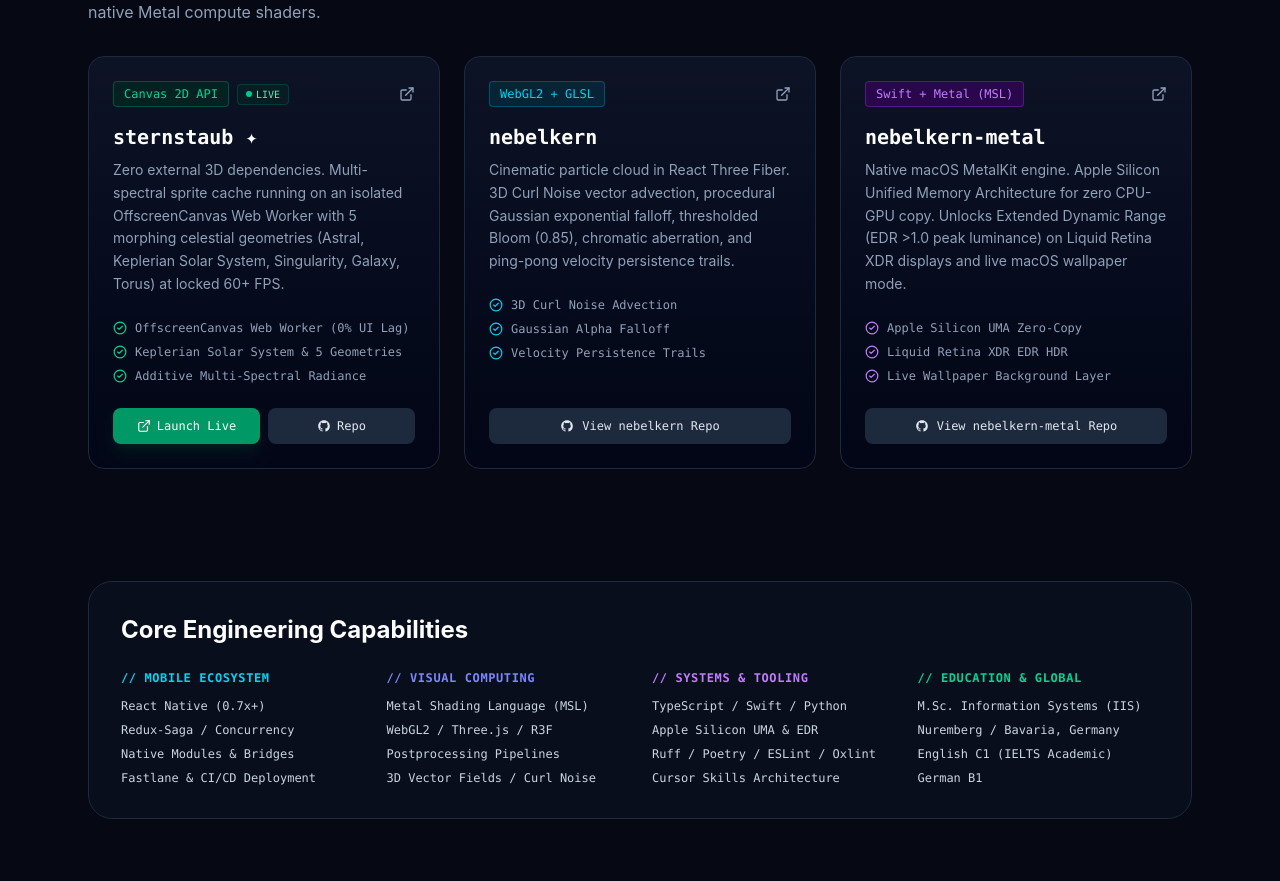
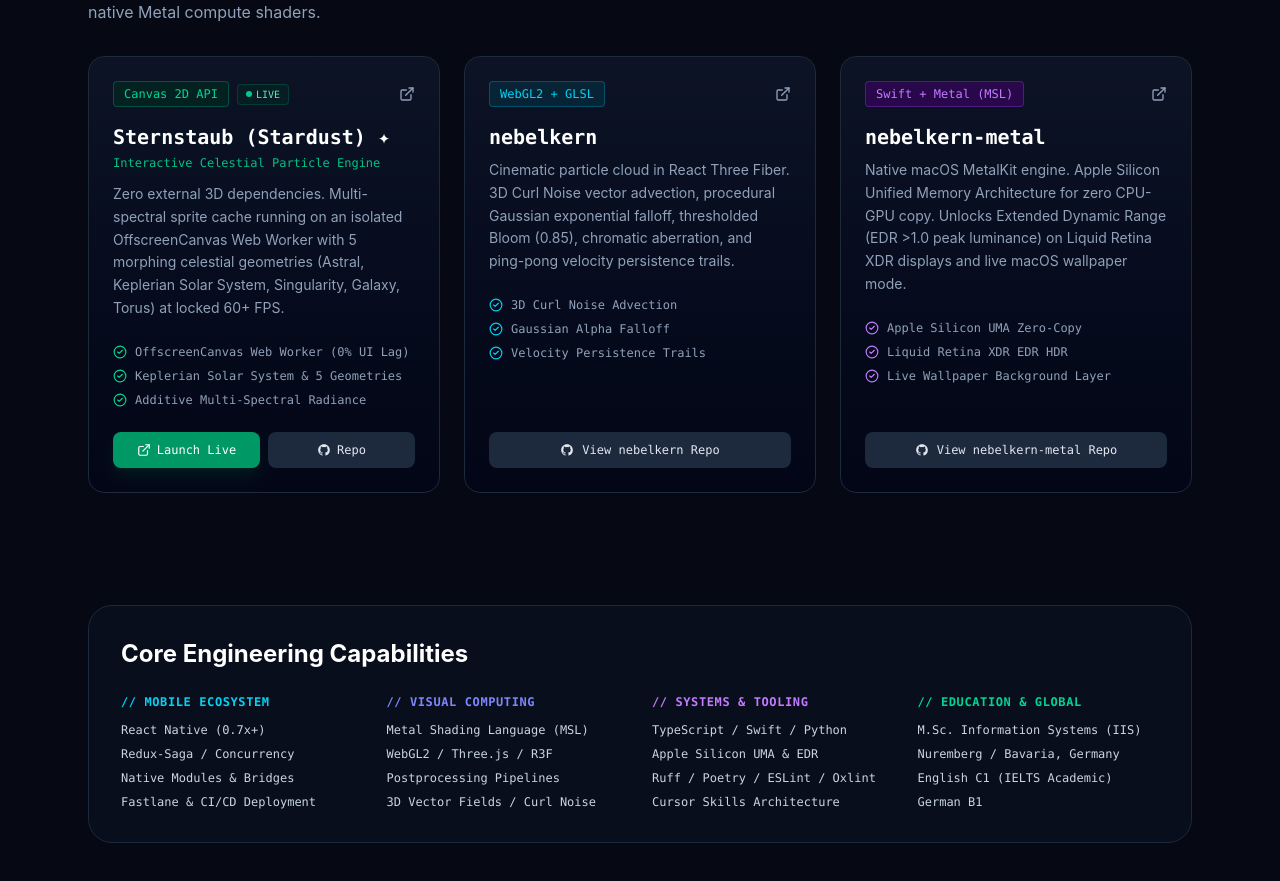
Before and after one commit to shikharthakur2404/portfolio, a React app: page / in a window 1280 px wide. Shown: the part 2566-3447 px from the top of the page. Built offline with nearby package versions, Linux system fonts and the light colour scheme; the HTML template or start-up script is replaced by a standard one.

Commit message:
✦ branding: update title to Sternstaub (Stardust) ✦ Interactive Celestial Particle Engine

```diff
--- a/src/App.tsx
+++ b/src/App.tsx
@@ -340,7 +340,8 @@ export default function App() {
                     <ExternalLink className="w-4 h-4" />
                   </a>
                 </div>
-                <h3 className="text-xl font-bold text-white mb-2 font-mono">sternstaub ✦</h3>
+                <h3 className="text-xl font-bold text-white mb-1 font-mono">Sternstaub (Stardust) ✦</h3>
+                <p className="text-xs text-emerald-400/90 font-mono mb-3">Interactive Celestial Particle Engine</p>
                 <p className="text-sm text-slate-400 leading-relaxed mb-6">
                   Zero external 3D dependencies. Multi-spectral sprite cache running on an isolated OffscreenCanvas Web Worker with 5 morphing celestial geometries (Astral, Keplerian Solar System, Singularity, Galaxy, Torus) at locked 60+ FPS.
                 </p>
```
